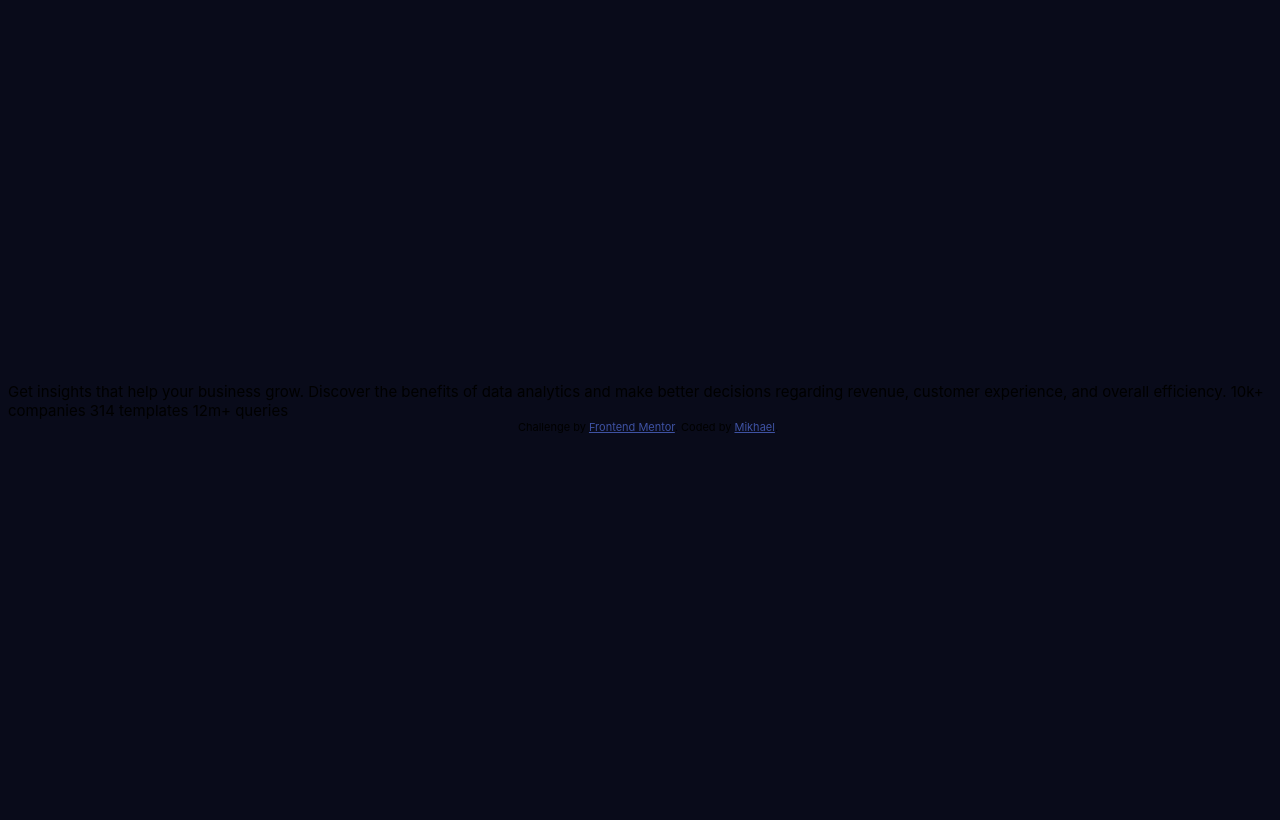
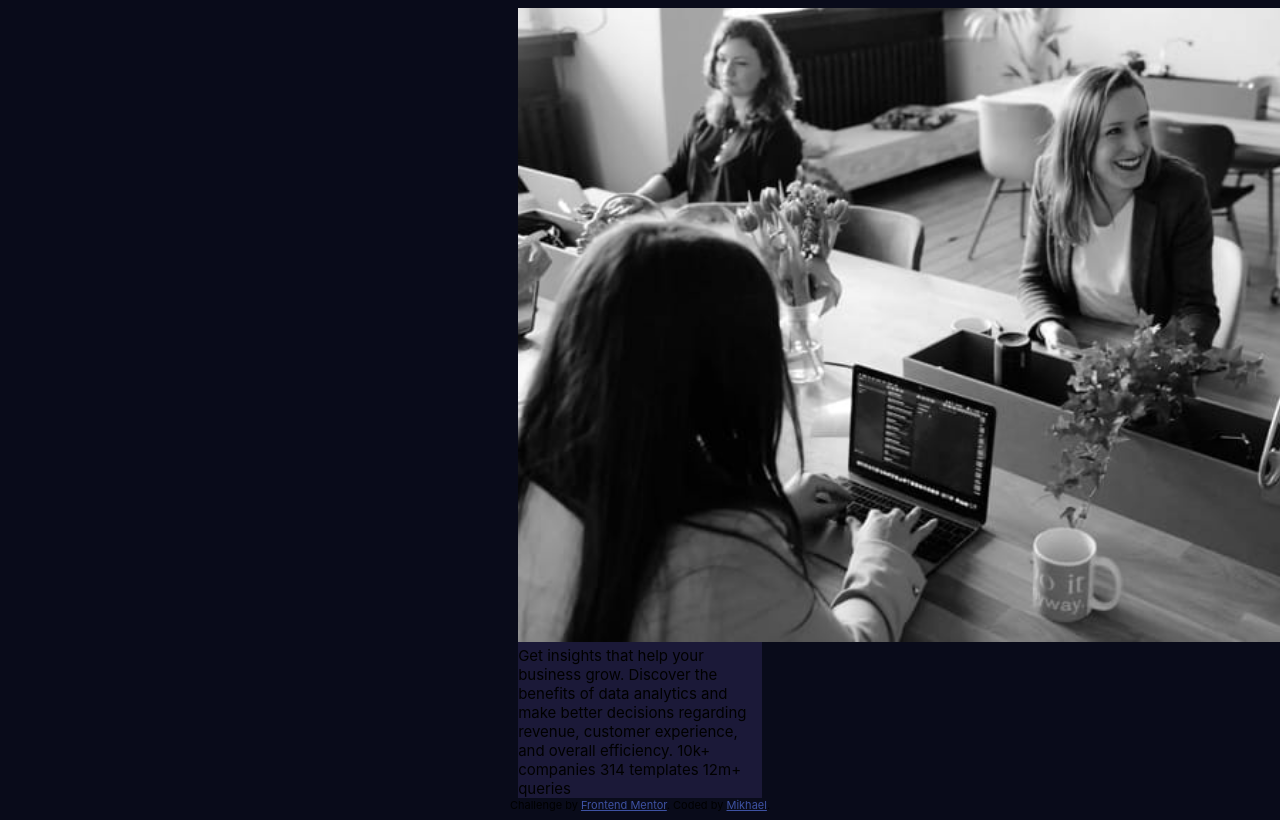
Before and after one commit to mikhael7/stats-preview-card-component, a plain HTML site: page index.html in a window 1280 px wide. Drawn offline with Linux system fonts and the light colour scheme; a web font is replaced by a local one.

Commit message:
add srcset

```diff
--- a/index.html
+++ b/index.html
@@ -27,7 +27,12 @@
 
 <body>
   <main>
-    <section style="card">
+    <section>
+      <div class="card">
+        <div class="card-header">
+          <img src="./images/image-header-mobile.jpg"
+            srcset="./images/image-header-mobile.jpg 600w, ./images/image-header-desktop.jpg 900w" alt="image-header">
+        </div>
         Get insights that help your business grow.
 
         Discover the benefits of data analytics and make better decisions regarding revenue, customer
@@ -36,11 +41,13 @@
         10k+ companies
         314 templates
         12m+ queries
+      </div>
     </section>
     <footer>
-      <div class="attribution">
+      <div class=" attribution">
         Challenge by
-        <a href="https://www.frontendmentor.io?ref=challenge" target="_blank" rel="noopener">Frontend Mentor</a>. Coded
+        <a href="https://www.frontendmentor.io?ref=challenge" target="_blank" rel="noopener">Frontend Mentor</a>.
+        Coded
         by
         <a href="https://github.com/mikhael7">Mikhael</a>.
       </div>
--- a/style.css
+++ b/style.css
@@ -50,7 +50,11 @@ main {
     justify-content: center;
     align-items: center;
     display: flex;
-    min-height: 100vh;
-    width: 100vw;
+    /* min-height: 100vw; */
+    /* width: 100vw; */
+}
 
+main>section>div.card {
+    width: calc(32.5rem / 2);
+    background-color: var(--color-dark-desaturated-blue);
 }
```
Lines whose indentation alone changed are shown as unchanged.
